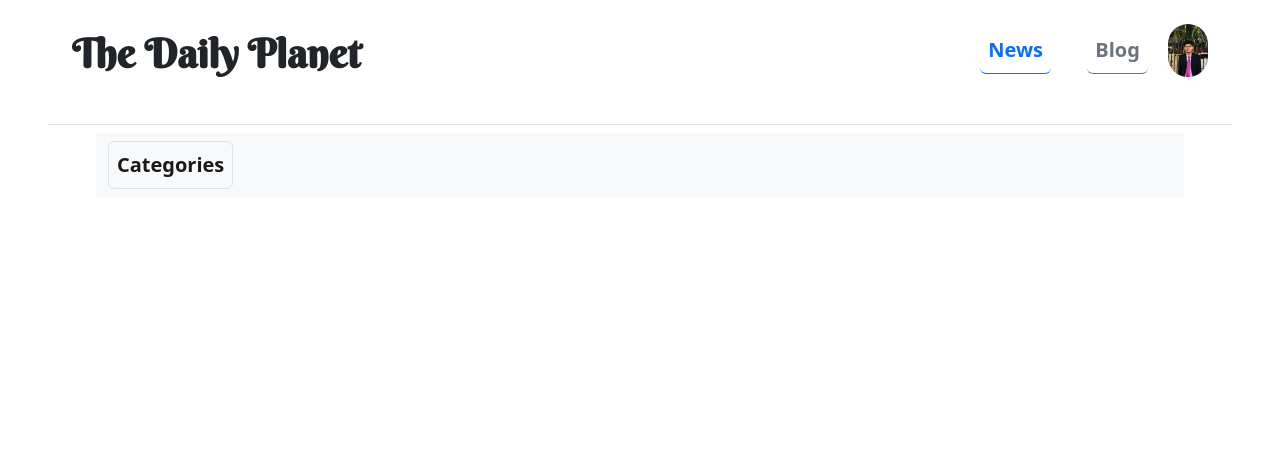
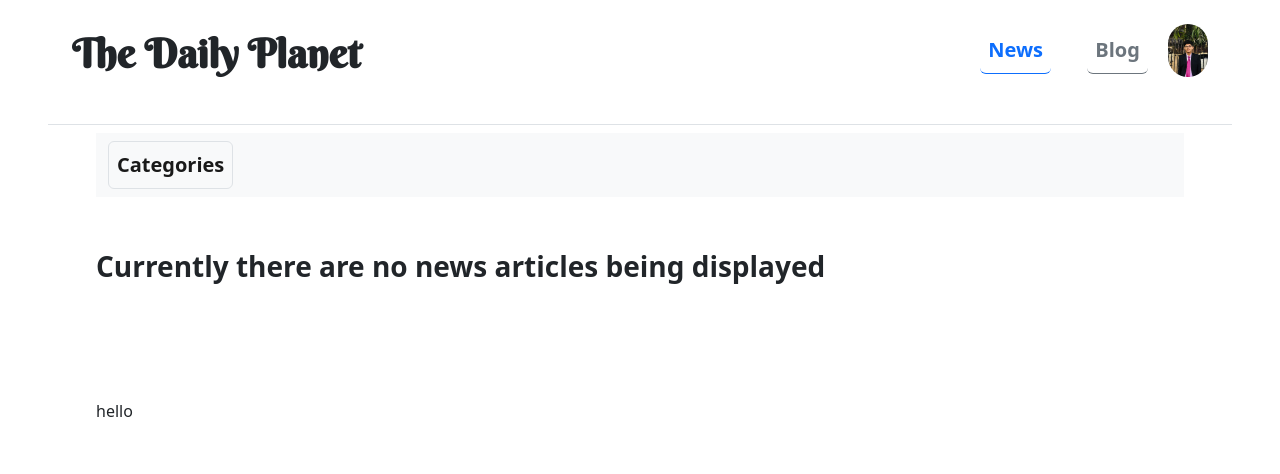
Before and after one commit to NabilHassan7/news-portal-PrHr, a plain HTML site: page index.html in a window 1280 px wide. Drawn offline with nearby package versions, Linux system fonts and the light colour scheme; no server answers.

Commit message:
added counter section

```diff
--- a/index.html
+++ b/index.html
@@ -10,11 +10,13 @@
     <link rel="preconnect" href="https://fonts.gstatic.com" crossorigin>
     <link href="https://fonts.googleapis.com/css2?family=Berkshire+Swash&display=swap" rel="stylesheet">
 
-    <!-- Bootstrap Connectin -->
+    <!-- Bootstrap Connection -->
     <link href="https://cdn.jsdelivr.net/npm/bootstrap@5.2.0/dist/css/bootstrap.min.css" rel="stylesheet" integrity="sha384-gH2yIJqKdNHPEq0n4Mqa/HGKIhSkIHeL5AyhkYV8i59U5AR6csBvApHHNl/vI1Bx" crossorigin="anonymous">
   </head>
   <body>
+    <!-- header section -->
     <header class="mx-5">
+        <!-- title bar -->
         <div class="d-flex flex-row justify-content-between p-4 border-bottom border-1 mb-2">
             <div class="fs-3">
                 <p class="fw-bold fs-1" style="font-family: 'Berkshire Swash', cursive; ;">The Daily Planet</p>
@@ -25,6 +27,8 @@
                 <img src="./images/user-image.jpg" alt="Avatar Logo" style="width:40px;" class="rounded-pill d-none d-md-inline d-ld-inline d-xl-inline">
             </div>
         </div>
+
+        <!-- navigation menu -->
         <nav class="navbar navbar-expand-lg bg-light mx-5">
             <div class="container-fluid">
               <a class="navbar-brand fs-5 fw-bold text-bg-white border border-1 rounded p-2" href="#">Categories</a>
@@ -32,6 +36,8 @@
                 <span class="navbar-toggler-icon"></span>
               </button>
               <div class="collapse navbar-collapse" id="navbarSupportedContent">
+
+                <!-- dynamic category list -->
                 <ul id="category-list" class="navbar-nav mx-auto mb-2 mb-lg-0">
 
                 </ul>
@@ -39,8 +45,22 @@
             </div>
           </nav>
     </header>
+
+    <!-- Main content section / news display section -->
     <main>
+      <!-- Section to show the current number of news articles being displayed -->
+      <section class="p-5">
+        <div class="mx-5">
+          <p class="fs-3 fw-semibold">Currently there are no news articles being displayed</p>
+        </div>
+      </section>
 
+      <!-- news article display section -->
+      <section class="p-5">
+        <div class="mx-5">
+          hello
+        </div>
+      </section>
     </main>
     <footer>
 
```
